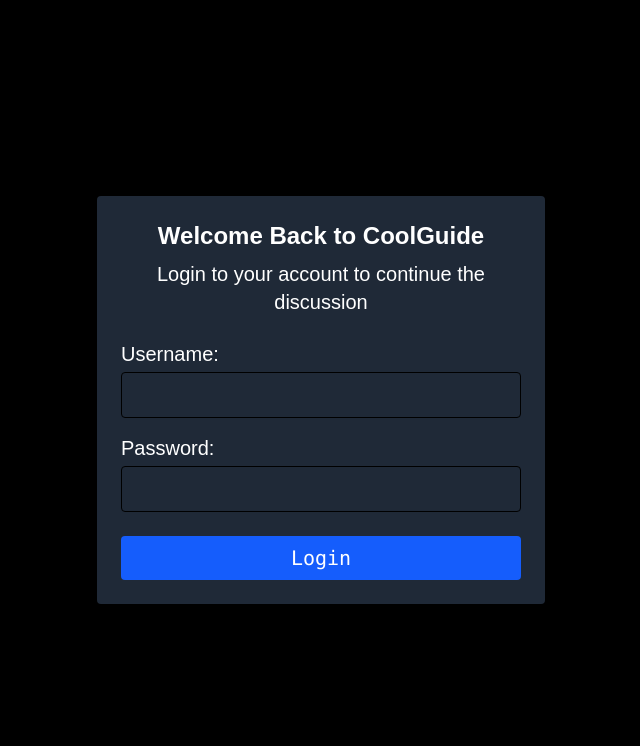
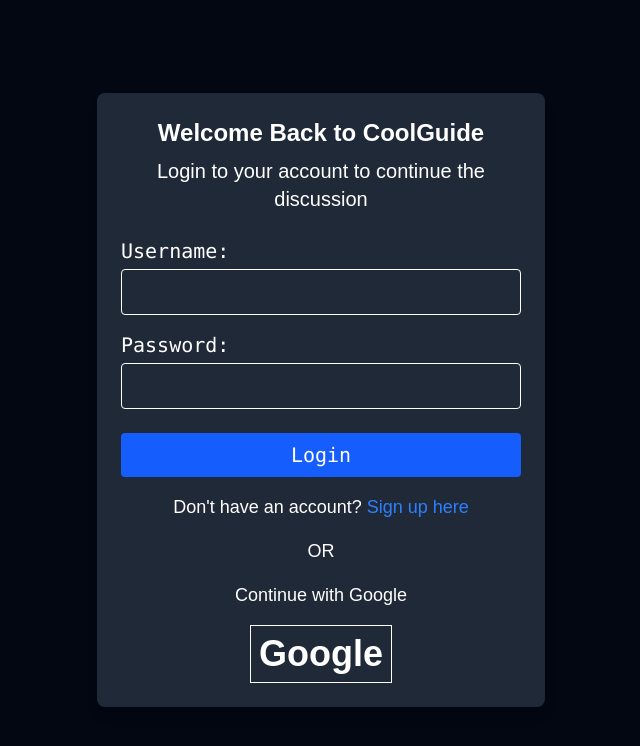
Before and after one commit to CoolSidOfficial/FORUMS, a Next.js app: page /authenticate/login in a window 1280 px wide. Shown: the top 746 px of the page, without its empty margins (319-959 px from the left). Built offline with nearby package versions, Linux system fonts and the light colour scheme.

Commit message:
added some columns basic html

```diff
--- a/src/app/authenticate/login/page.js
+++ b/src/app/authenticate/login/page.js
@@ -1,23 +1,24 @@
 import React from 'react';
-
+import Link from 'next/link';
 function Login() {
   const brand_name = "CoolGuide";
   const desc = "Login to your account to continue the discussion";
 
   return (
-    <div className="flex flex-col justify-center min-h-screen items-center bg-black">
-      <div className="text-white m-10 bg-[#1F2937] w-full max-w-md p-6 text-xl flex flex-col items-center rounded shadow-lg">
+    <div className="flex flex-col justify-center min-h-screen items-center bg-[#030712]">
+      <div className="text-white m-10 bg-[#1F2937] w-full max-w-md p-6 text-xl flex flex-col items-center rounded-lg shadow-lg">
         <div className="text-2xl font-bold mb-2">Welcome Back to {brand_name}</div>
         <div className="mb-6 text-center">{desc}</div>
 
-        <form action="http://20.120.176.155/auth/login" method="POST" className="flex flex-col w-full gap-4">
+        <form action="http://20.120.176.155/auth/login" method="POST" className="flex flex-col w-full gap-4 text-white font-mono">
           <div className="flex flex-col">
             <label htmlFor="username" className="mb-1">Username:</label>
             <input
               type="text"
               id="username"
               name="username"
-              className="border rounded p-2 text-black"
+              className="border rounded p-2 "
+              required
             />
           </div>
 
@@ -27,7 +28,8 @@
               type="password"
               id="password"
               name="password"
-              className="border rounded p-2 text-black"
+              className="border rounded p-2 "
+              required
             />
           </div>
 
@@ -37,6 +39,11 @@
             className="bg-blue-600 text-white font-mono rounded py-2 mt-2 hover:bg-blue-700 cursor-pointer"
           />
         </form>
+        <div className='p-4 text-lg'>Don't have an account? <Link className='text-blue-500 hover:text-blue-400'  href="/authenticate/signup">Sign up here</Link> </div>
+        <div className='text-lg'>OR</div>
+        <div className='text-lg p-4'>Continue with Google</div>
+        <Link href={""} className='border solid w-max p-2 text-4xl   hover:text-amber-800 font-bold'>Google</Link>
+
       </div>
     </div>
   );
--- a/src/app/authenticate/signup/page.js
+++ b/src/app/authenticate/signup/page.js
@@ -1,11 +1,11 @@
 import React from 'react';
-
+import Link from 'next/link';
 function Signup() {
   const brand_name = "CoolGuide";
   const desc = "Create your account to start discussing electronics";
 
   return (
-    <div className="flex flex-col justify-center min-h-screen items-center bg-black">
+    <div className="flex flex-col justify-center min-h-screen items-center bg-[#030712]">
       <div className="text-white m-10 bg-[#1F2937] w-full max-w-md p-6 text-xl flex flex-col items-center rounded shadow-lg">
         <div className="text-2xl font-bold mb-2">Join {brand_name}</div>
         <div className="mb-6 text-center">{desc}</div>
@@ -17,7 +17,8 @@
               type="text"
               id="username"
               name="username"
-              className="border rounded p-2 text-black"
+              className="border rounded p-2 "
+              required
             />
           </div>
 
@@ -27,7 +28,8 @@
               type="password"
               id="password"
               name="password"
-              className="border rounded p-2 text-black"
+              className="border rounded p-2"
+              required
             />
           </div>
 
@@ -38,6 +40,7 @@
               id="confirm_password"
               name="cu_pass"
               className="border rounded p-2 text-black"
+              required
             />
           </div>
 
@@ -47,6 +50,10 @@
             className="bg-blue-600 text-white font-mono rounded py-2 mt-2 hover:bg-blue-700 cursor-pointer"
           />
         </form>
+         <div className='text-lg'>OR</div>
+        <div className='text-lg p-4'>Continue with Google</div>
+<Link href={""} className='border solid w-max p-2 text-4xl   hover:text-amber-800 font-bold'>Google</Link>
+
       </div>
     </div>
   );
--- a/src/app/tabs/categories/page.js
+++ b/src/app/tabs/categories/page.js
@@ -42,7 +42,7 @@
 
    <div className="grid  grid-cols-3 gap-5   ">
     {cat_data.map((each,index)=>(
-        <Link  href="" key={index} className= "bg-[#1F2937] text-2xl p-6 rounded-xl h-max">
+        <Link  href="" key={index} className= "bg-[#1F2937] text-xl p-6 rounded-xl h-max">
           <span>{each.icon}</span>
           <span className="text-2xl font-semibold">{each.text}</span>
         <div>Discuss {each.text} and get expert advise</div>
--- a/src/app/tabs/live-chat/page.js
+++ b/src/app/tabs/live-chat/page.js
@@ -1,7 +1,15 @@
-
+import Link from "next/link"
 function chat() {
   return (
-    <div>Live Chat</div>
+    <div>
+      <div className="flex" >
+      <span className="text-3xl">Live Electronics Chat</span>
+      <span className="border solid bg-[#12342E]  text-[#4ADE80] md:ml-4  p-2  rounded-xl">0 Online now</span>
+      <Link href="" className="bg-[#15803D] rounded-2xl text-black  text-lg p-2 ml-auto"> Join full Chat Room</Link>
+
+      </div>
+
+    </div>
   )
 }
 
--- a/src/app/tabs/trending/page.js
+++ b/src/app/tabs/trending/page.js
@@ -1,8 +1,31 @@
 
+import Link from "next/link"
 function trending() {
+  let trending_disc_data=[
+  {id: 1, heading: "iPhone 15 Pro Max Review Discussion", Category: "Smartphones", replies: 234, link: ""},
+  {id: 2, heading: "Best Gaming Laptops Under $1500", Category: "Laptops", replies: 156, link: ""},
+  {id: 3, heading: "PS5 vs Xbox Series X Performance", Category: "Gaming", replies: 189, link: ""},
+  {id: 4, heading: "AirPods Pro 3 Leaked Features", Category: "Audio", replies: 98, link: ""}
+]
+
   return (
     <div>
-        <div className="text-2xl">Trending Discussions</div>
+        <div className="text-2xl md:m-2">Trending Discussions</div>
+        <div className="flex   flex-col">
+          {
+            trending_disc_data.map((each,index)=>(
+              <div key={index} className=" bg-[#1F2937] m-2 p-3   rounded-xl fonr-serif font-semibold text-xl">
+                <Link className=" hover:text-[#2364DB] ml-5" href={each.link}>{each.heading}</Link>
+                <div className="flex  md:ml-5 md:p-2 space-x-6">
+                 <div className="rounded-2xl  text-[#D1D5D1] text-xs p-2  w-28 text-center font-serif border solid font-semibold">{each.Category}</div>
+                 <div className=" text-[#8C8479] text-lg">{each.replies} replies </div>
+                 </div>
+              </div>
+            ))
+          }
+
+
+        </div>
     </div>
   )
 }
```
Also changed, not shown: 1 other file (tests, documents, lock files or other folders).
